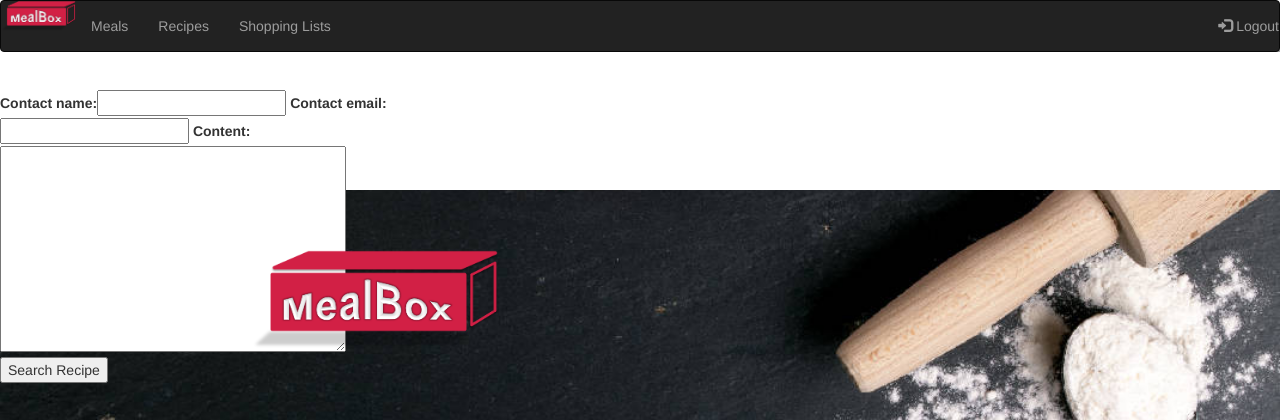
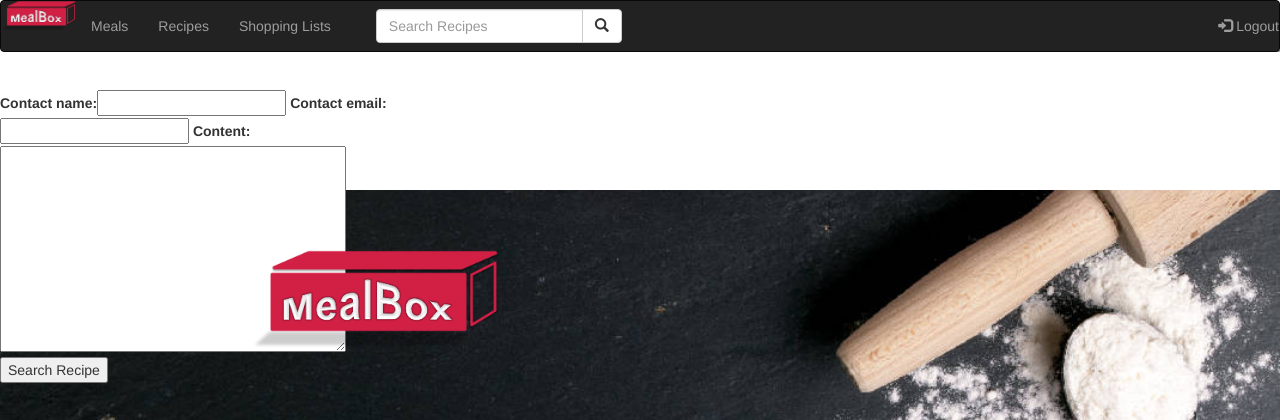
Before and after one commit to juleskt/CS411Team5Project, a Django app: page /contact/ in a window 1280 px wide. Shown: the top 420 px of the page. Run offline with Django 3.2, Linux system fonts and the light colour scheme; parts of the project's set-up code (start-up, migrations or seed data) failed here and were passed over; some libraries are stand-ins or nearby versions; grey boxes are pictures that could not be loaded.

Commit message:
Adding new navbar to search page (Should make a class or something for this

```diff
--- a/MealBoxV1/templates/search.html
+++ b/MealBoxV1/templates/search.html
@@ -28,6 +28,17 @@
                 <li><a href='#'>Recipes</a></li>
                 <li><a href='#'>Shopping Lists</a></li>
             </ul>
+
+            <div class="col-sm-3 col-md-3">
+                <form class="navbar-form" role="search">
+                    <div class="input-group">
+                        <input type="text" class="form-control" placeholder="Search Recipes" name="search" id="search">
+                        <div class="input-group-btn">
+                            <button class="btn btn-default" type="submit"><i class="glyphicon glyphicon-search"></i></button>
+                        </div>
+                    </div>
+                </form>
+            </div>
 
             <ul class="nav navbar-nav navbar-right">
                 <li><a href="#"><span class="glyphicon glyphicon-log-in"></span> Logout</a></li>
```
